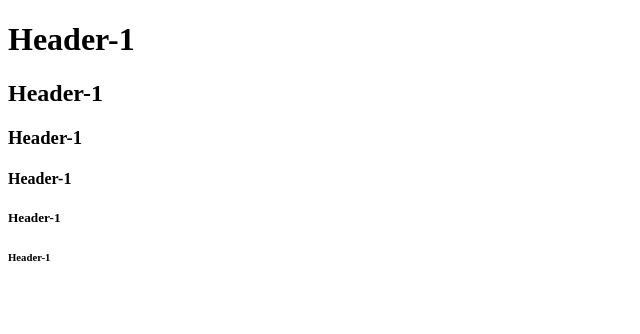
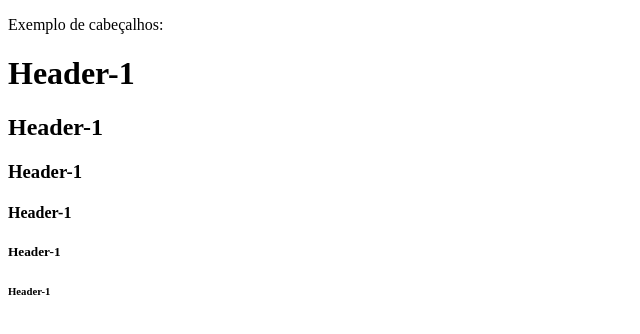
Before and after one commit to 1TDSR-21/exercicio-inicial, a plain HTML site: page exercicios/index.html in a window 1280 px wide. Shown: the whole page, without its empty margins (0-640 px from the left). Drawn offline with Linux system fonts and the light colour scheme.

Commit message:
Adicionei os header ao index.html

```diff
--- a/exercicios/index.html
+++ b/exercicios/index.html
@@ -9,6 +9,8 @@
 
 <body>
 
+    <p>Exemplo de cabeçalhos:</p>
+
     <h1>Header-1</h1>
     <h2>Header-1</h2>
     <h3>Header-1</h3>
@@ -16,6 +18,10 @@
     <h5>Header-1</h5>
     <h6>Header-1</h6>
 
+</body>
+
+</html>
+
 
 
 
```
